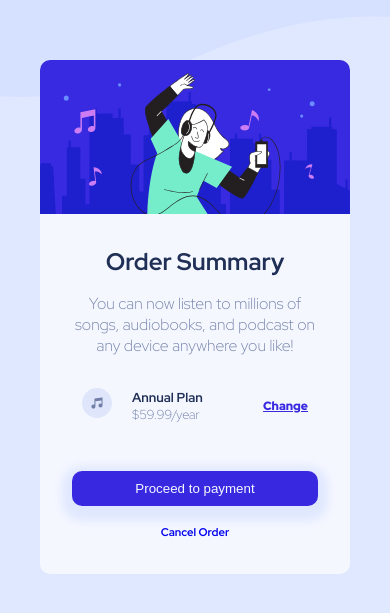
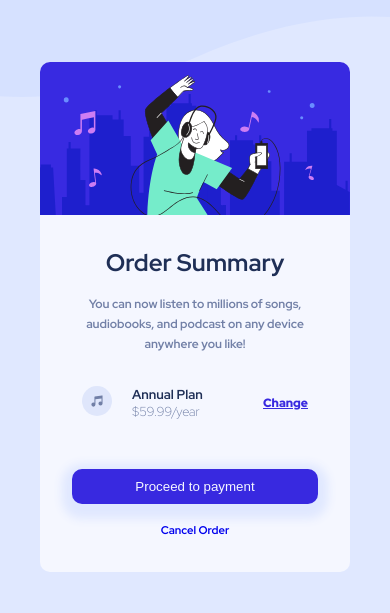
Before and after one commit to iamdrmeka/ordersummary, a plain HTML site: page index.html in a window 390 px wide. Shown: the part 105-718 px from the top of the page. Drawn offline with Linux system fonts and the light colour scheme.

Commit message:
another commit

```diff
--- a/style.scss
+++ b/style.scss
@@ -168,4 +168,12 @@ main.container {
         .mobile{
             display:initial;
         }
+
+        .order{
+            p.now{
+                font-weight: 700;
+               font-size: 12px;
+               line-height: 20px;
+                }
+        }
 }
```
Also changed, not shown: style.css, 1 other file.
